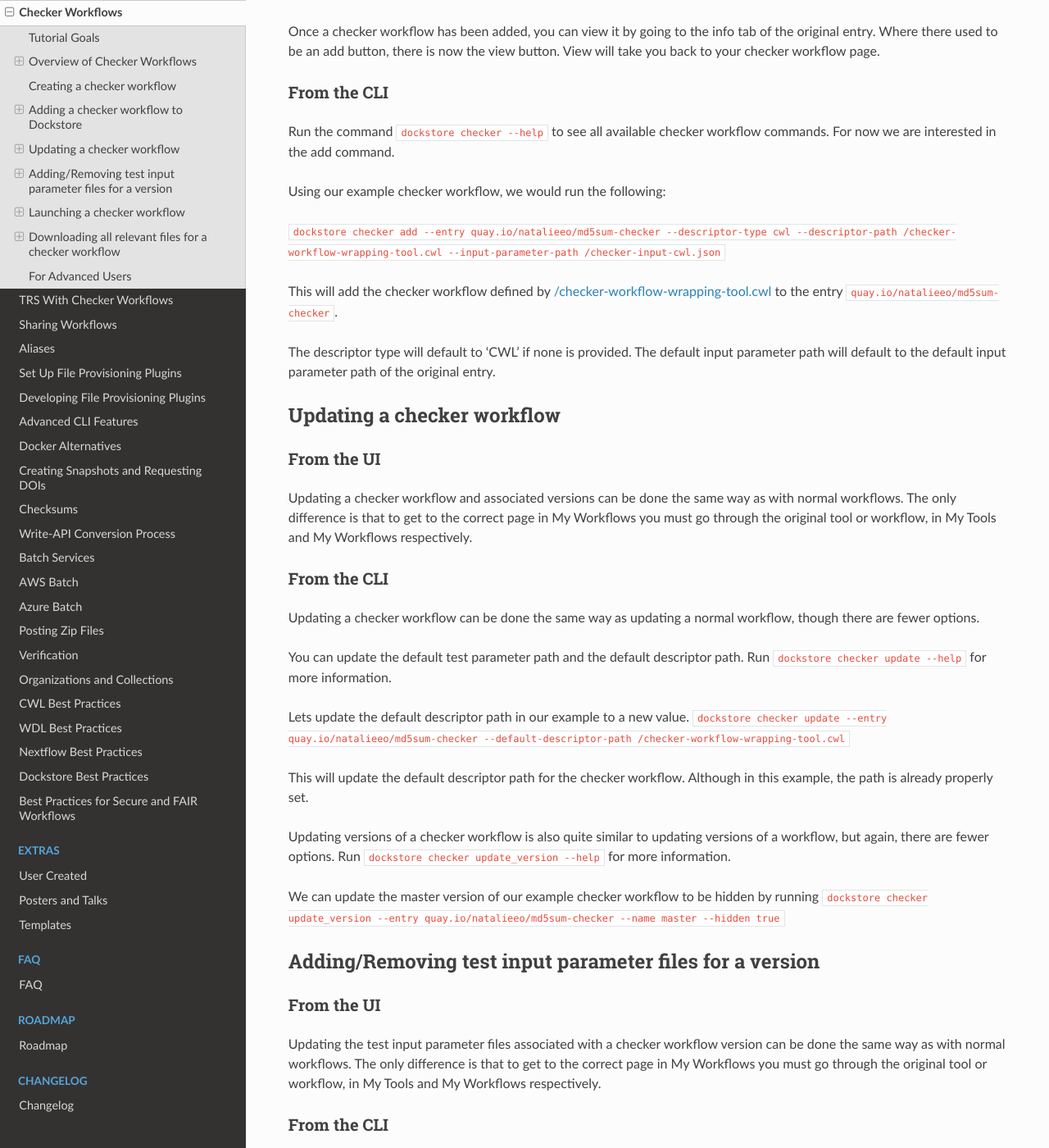
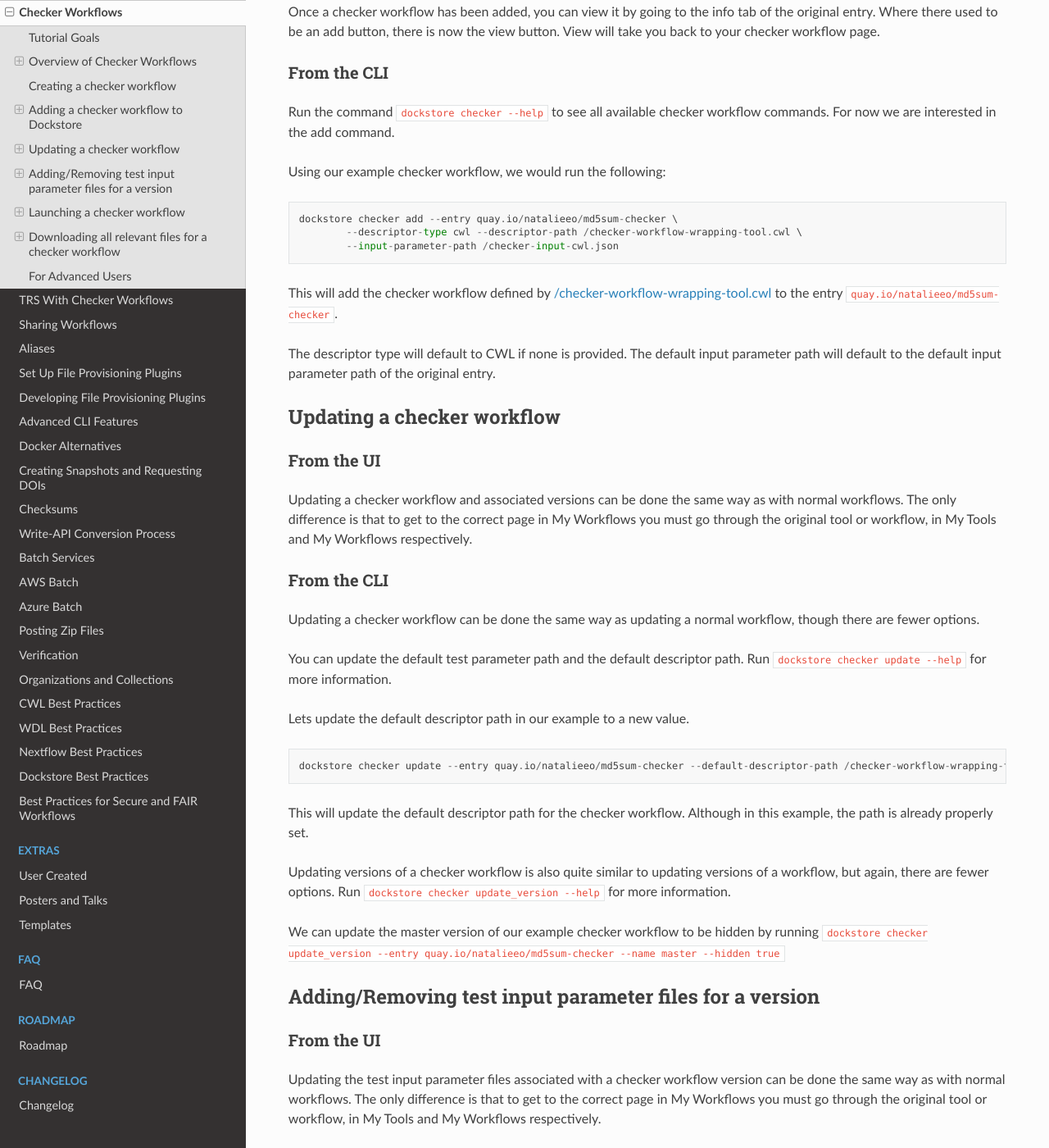
Before and after one commit to dockstore/dockstore-documentation, a Sphinx documentation site: the page built from docs/advanced-topics/checker-workflows.rst, in a window 1280 px wide and 1400 px high, scrolled down 4883 px. Shown: the whole window at 82% size. Built offline with Sphinx 7.4.7 and the Read the Docs theme 2.0.0, drawn with Linux system fonts in a browser that asks for light colours; some of the changed text lies outside the part shown.

Commit message:
Fix overflowing text
In the web UI, long preformatted strings do not have line breaks and extend into the abyss.

```diff
--- a/docs/advanced-topics/checker-workflows.rst
+++ b/docs/advanced-topics/checker-workflows.rst
@@ -146,7 +146,7 @@
 combine the two into one checker workflow.
 
 For examples and templates for writing both validation workflows and checker
-workflows, see `this repository https://github.com/dockstore/checker-WDL-templates`__. It is focused
+workflows, see `this repository <https://github.com/dockstore/checker-WDL-templates>`__. It is focused
 on WDL, but the same concepts apply to other workflow languages.
 
 Adding a checker workflow to Dockstore
@@ -197,13 +197,17 @@
 
 Using our example checker workflow, we would run the following:
 
-``dockstore checker add --entry quay.io/natalieeo/md5sum-checker --descriptor-type cwl --descriptor-path /checker-workflow-wrapping-tool.cwl --input-parameter-path /checker-input-cwl.json``
+::
+
+	dockstore checker add --entry quay.io/natalieeo/md5sum-checker \
+		--descriptor-type cwl --descriptor-path /checker-workflow-wrapping-tool.cwl \
+		--input-parameter-path /checker-input-cwl.json
 
 This will add the checker workflow defined by
 `/checker-workflow-wrapping-tool.cwl <https://github.com/dockstore-testing/md5sum-checker/blob/master/checker-workflow-wrapping-tool.cwl>`__
 to the entry ``quay.io/natalieeo/md5sum-checker``.
 
-The descriptor type will default to 'CWL' if none is provided. The
+The descriptor type will default to CWL if none is provided. The
 default input parameter path will default to the default input parameter
 path of the original entry.
 
@@ -229,7 +233,9 @@
 information.
 
 Lets update the default descriptor path in our example to a new value.
-``dockstore checker update --entry quay.io/natalieeo/md5sum-checker --default-descriptor-path /checker-workflow-wrapping-tool.cwl``
+::
+
+	dockstore checker update --entry quay.io/natalieeo/md5sum-checker --default-descriptor-path /checker-workflow-wrapping-tool.cwl
 
 This will update the default descriptor path for the checker workflow.
 Although in this example, the path is already properly set.
```
Also changed, not shown: 1 other file.
